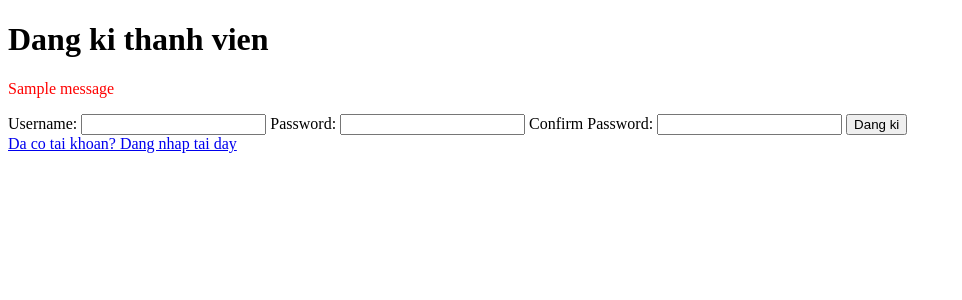
After one commit to longvk1989/PythonDjango, a Django app: page /signup/ in a window 1280 px wide. The commit adds this page. Shown: the top 300 px of the page, without its empty margins (0-962 px from the left). Run offline with Django 5.2, Linux system fonts and the light colour scheme; tables that the repository leaves empty hold one stand-in row (values such as "Sample post"); one stand-in notice (Sample message) is shown.

Commit message:
Add signup, login, logout

```diff
--- a/myapp/models.py
+++ b/myapp/models.py
@@ -1,10 +1,13 @@
+from tkinter.constants import CASCADE
+
 from django.db import models
-
+from django.contrib.auth.models import User
 class Post(models.Model):
     title = models.CharField(max_length=280)
     content = models.TextField()
     created_at = models.DateTimeField(auto_now_add=True)
     updated_at = models.DateTimeField(auto_now=True)
+    user = models.ForeignKey(User, on_delete=models.CASCADE, null=True, blank=True)
 
     def __str__(self):
         return self.title
--- a/myapp/templates/myapp/post_list.html
+++ b/myapp/templates/myapp/post_list.html
@@ -7,6 +7,7 @@
 <body>
 <h1>Danh sach bai viet</h1>
 <a href="{% url 'create_post' %}">Tao bai viet</a>
+{% if posts %}
 <ul>
   {% for post in posts %}
     <li>
@@ -15,5 +16,10 @@
     </li>
   {% endfor %}
 </ul>
+{% else %}
+  <p>Ban khong co bai viet nao</p>
+{% endif %}
+
+<a href="{% url 'logout' %}">Dang xuat</a>
 </body>
 </html>
--- /dev/null
+++ b/myapp/templates/myapp/signup.html
@@ -0,0 +1,28 @@
+<!DOCTYPE html>
+<html lang="en">
+<head>
+  <meta charset="UTF-8">
+  <title>Dang ki</title>
+</head>
+<body>
+<h1>Dang ki thanh vien</h1>
+
+{% if messages %}
+  {% for message in messages %}
+    <p style="color:red">{{message}}</p>
+  {% endfor %}
+{% endif %}
+
+<form method="post">
+  {% csrf_token %}
+  <label for="username">Username:</label>
+  <input type="text" name="username" id="username" required>
+  <label for="password">Password:</label>
+  <input type="text" name="password" id="password" required>
+  <label for="confirm_password">Confirm Password:</label>
+  <input type="text" name="confirm_password" id="confirm_password" required>
+  <button type="submit">Dang ki</button>
+</form>
+<a href="{% url 'login' %}">Da co tai khoan? Dang nhap tai day</a>
+</body>
+</html>
--- a/myapp/urls.py
+++ b/myapp/urls.py
@@ -7,4 +7,8 @@ urlpatterns = [
     path('posts/create/', views.create_post, name='create_post'),
     path('posts/<int:post_id>/', views.post_detail, name='post_detail'),
     path('posts/<int:post_id>/delete', views.delete_post, name='delete_post'),
+
+    path('signup/', views.signup, name='signup'),
+    path('login/', views.user_login, name='login'),
+    path('logout/', views.user_logout, name='logout'),
 ]
--- a/myapp/views.py
+++ b/myapp/views.py
@@ -1,6 +1,11 @@
 from django.shortcuts import render, redirect
 from django.http import HttpResponse
 from .models import Post
+
+from django.contrib.auth.models import User
+from django.contrib.auth import authenticate, login, logout
+from django.contrib import messages
+from django.contrib.auth.decorators import login_required
 
 def hello_world(request):
     return HttpResponse('Hello World HTTPResponse')
@@ -8,19 +13,22 @@ def hello_world(request):
 def hello_html(request):
     return render(request, 'myapp/hello.html')
 
+@login_required
 def post_list(request):
-    posts = Post.objects.all().order_by('-id')
+    posts = Post.objects.filter(user=request.user).order_by('-id')
     return render(request, 'myapp/post_list.html', {'posts': posts})
 
+@login_required
 def create_post(request):
     if request.method == "POST":
         title = request.POST.get('title')
         content = request.POST.get('content')
-        post = Post(title=title, content=content)
+        post = Post(title=title, content=content, user=request.user)
         post.save()
         return redirect('post_list')
     return render(request, 'myapp/create_post.html')
 
+@login_required
 def post_detail(request, post_id):
     post = Post.objects.get(id=post_id)
     if request.method == "POST":
@@ -30,9 +38,50 @@ def post_detail(request, post_id):
         return redirect('post_list')
     return render(request, 'myapp/post_detail.html', {'post': post})
 
+@login_required
 def delete_post(request, post_id):
     post = Post.objects.get(id=post_id)
     if request.method == "POST":
         post.delete()
         return redirect('post_list')
     return render(request, 'myapp/delete_post.html', {'post': post})
+
+# signup - login - logout
+def signup(request):
+    if request.method == "POST":
+        username = request.POST.get('username')
+        password = request.POST.get('password')
+        confirm_password = request.POST.get('confirm_password')
+
+        if User.objects.filter(username=username).exists():
+            messages.error(request, 'Username da ton tai')
+            return redirect('signup')
+
+        if password == confirm_password:
+            user = User.objects.create_user(username=username, password=password)
+            login(request, user)
+            return redirect('post_list')
+        else:
+            messages.error(request, 'Mat khau khong khop')
+            return redirect('signup')
+
+    return render(request, 'myapp/signup.html')
+
+def user_login(request):
+    if request.method == "POST":
+        username = request.POST.get('username')
+        password = request.POST.get('password')
+
+        user = authenticate(request, username=username, password=password)
+        if user:
+            login(request, user)
+            return redirect('post_list')
+        else:
+            messages.error(request, 'Username hay password khong dung')
+            return redirect('login')
+
+    return render(request, 'myapp/login.html')
+
+def user_logout(request):
+    logout(request)
+    return redirect('login')
--- a/myproject/settings.py
+++ b/myproject/settings.py
@@ -11,6 +11,8 @@ https://docs.djangoproject.com/en/5.1/ref/settings/
 """
 
 from pathlib import Path
+
+from django.conf.global_settings import LOGIN_URL
 
 # Build paths inside the project like this: BASE_DIR / 'subdir'.
 BASE_DIR = Path(__file__).resolve().parent.parent
@@ -122,3 +124,5 @@ STATIC_URL = 'static/'
 # https://docs.djangoproject.com/en/5.1/ref/settings/#default-auto-field
 
 DEFAULT_AUTO_FIELD = 'django.db.models.BigAutoField'
+
+LOGIN_URL = 'login'
```
Also changed, not shown: myapp/templates/myapp/login.html (added, +26 -0 lines).
